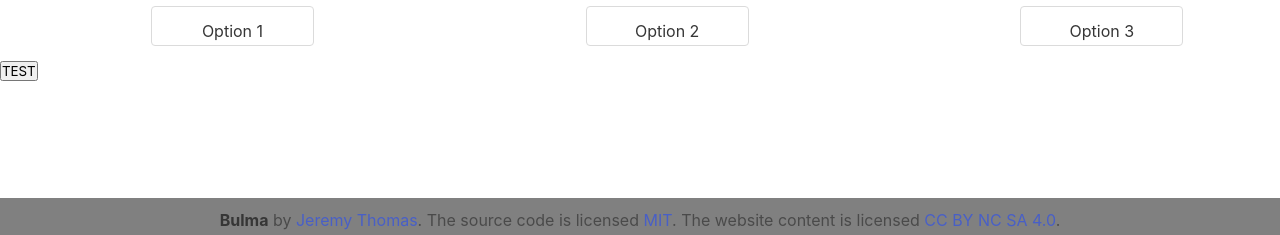
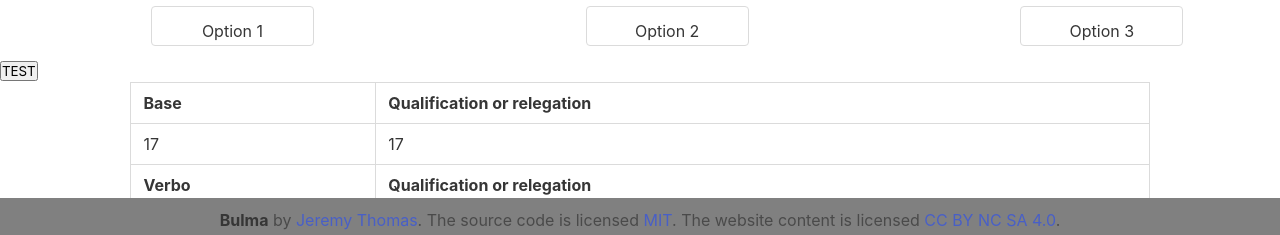
Before and after one commit to ornitie/MemoryGame, an Angular app: page / in a window 1280 px wide. Shown: the part 562-797 px from the top of the page. Built offline with nearby package versions, Linux system fonts and the light colour scheme.

Commit message:
Added grid component

```diff
--- a/src/app/app.component.html
+++ b/src/app/app.component.html
@@ -1,5 +1,6 @@
 <app-navbar></app-navbar>
 <app-question></app-question>
+<app-grids></app-grids>
 <footer class="footer">
   <style>
     footer {
--- a/src/app/app.module.ts
+++ b/src/app/app.module.ts
@@ -6,6 +6,7 @@ import { CardComponent } from './card/card.component';
 import { QuestionComponent } from './question/question.component';
 import { OptionComponent } from './option/option.component';
 import { NavbarComponent } from './navbar/navbar.component';
+import { GridsComponent } from './grids/grids.component';
 
 @NgModule({
   declarations: [
@@ -13,7 +14,8 @@ import { NavbarComponent } from './navbar/navbar.component';
     CardComponent,
     QuestionComponent,
     OptionComponent,
-    NavbarComponent
+    NavbarComponent,
+    GridsComponent
   ],
   imports: [
     BrowserModule
--- /dev/null
+++ b/src/app/grids/grids.component.html
@@ -0,0 +1,26 @@
+<div class="columns">
+  <div class="column auto"></div>
+  <div class="column is-four-fifths">
+    <table class="table is-bordered is-hoverable is-fullwidth">
+      <thead>
+        <tr>
+          <th>Base</th>
+          <th>Qualification or relegation</th>
+        </tr>
+      </thead>
+      <tfoot>
+        <tr>
+          <th>Verbo</th>
+          <th>Qualification or relegation</th>
+        </tr>
+      </tfoot>
+      <tbody>
+        <tr>
+          <td>17</td>
+          <td>17</td>
+        </tr>
+      </tbody>
+    </table>
+  </div>
+  <div class="column auto"></div>
+</div>
--- /dev/null
+++ b/src/app/grids/grids.component.ts
@@ -0,0 +1,15 @@
+import { Component, OnInit } from '@angular/core';
+
+@Component({
+  selector: 'app-grids',
+  templateUrl: './grids.component.html',
+  styleUrls: ['./grids.component.css']
+})
+export class GridsComponent implements OnInit {
+
+  constructor() { }
+
+  ngOnInit(): void {
+  }
+
+}
```
Also changed, not shown: src/app/grids/grids.component.css (added), 1 other file (tests, documents, lock files or other folders).
